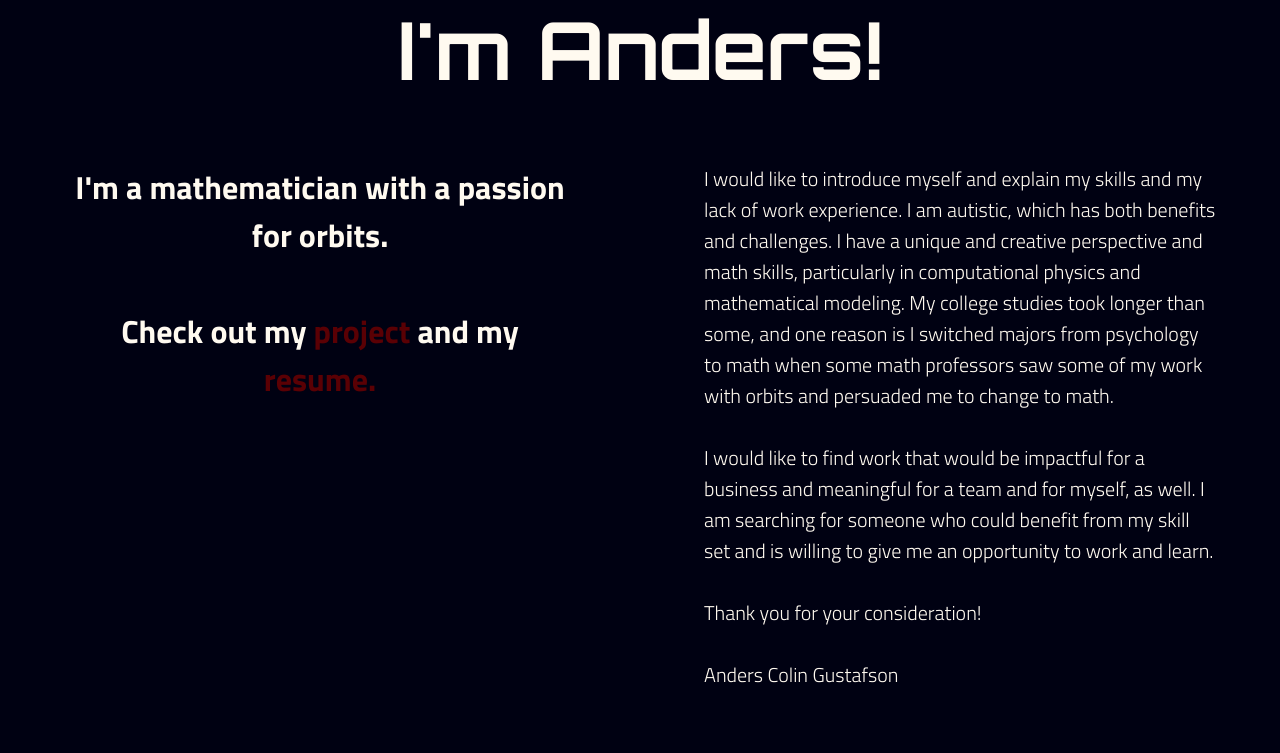
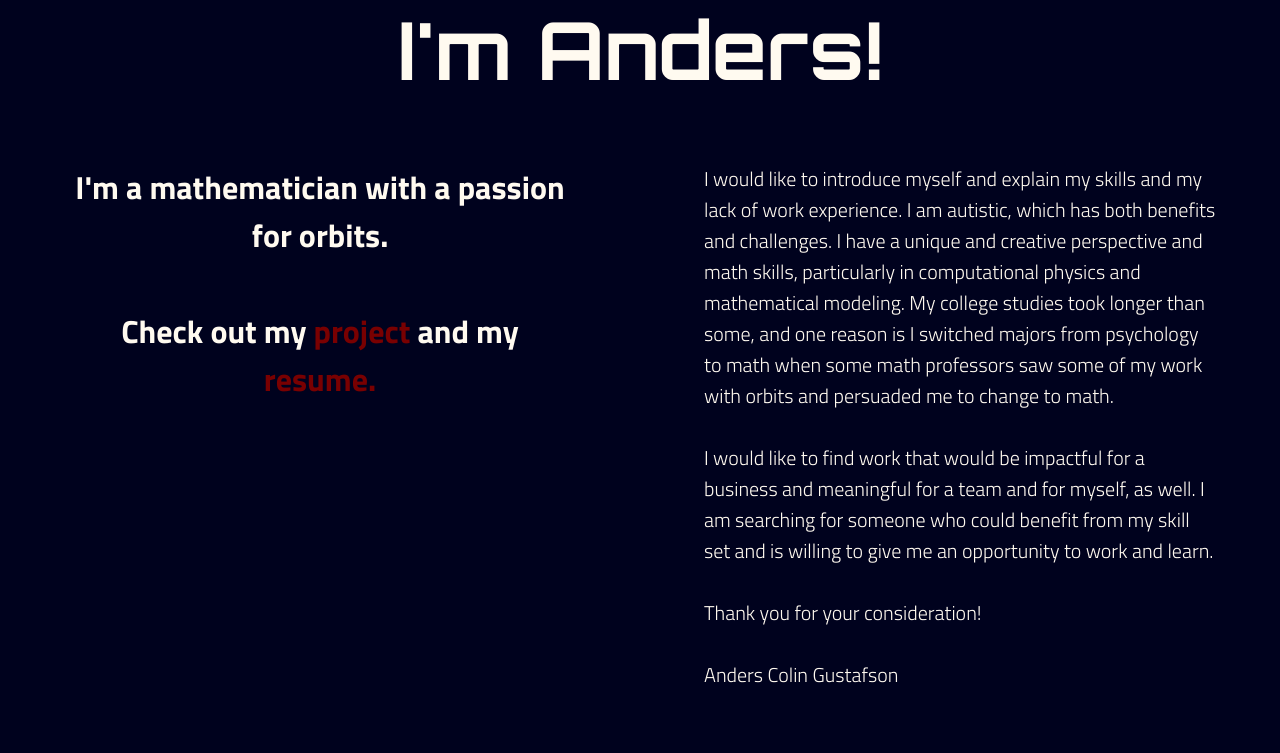
Before and after one commit to AlexanderGoose/anders_website, a Flask app: page / in a window 1280 px wide. Shown: the part 191-944 px from the top of the page. Run offline with Flask 3, Linux system fonts and the light colour scheme.

Commit message:
new bg color

```diff
--- a/static/style.css
+++ b/static/style.css
@@ -4,7 +4,7 @@
 body {
     /* font-family: "Helvetica Neue", Arial, sans-serif; */
     font-weight: 300;
-    background-color: #000112;
+    background-color: #00021E;
     color: #FFFAF0;
     font-family: 'Titillium Web', sans-serif;
 }
@@ -93,7 +93,7 @@ a:hover {
 #container-main-home {
     display: flex;
     flex-direction: column;
-    background-color: #000112;
+    background-color: #00021E;
     margin-top: 150px;
 }
 
@@ -129,7 +129,7 @@ a:hover {
 
 .home-links {
     /* color: #191970; */
-    color: #5A0004;
+    color: #790001;
 }
 
 
```
